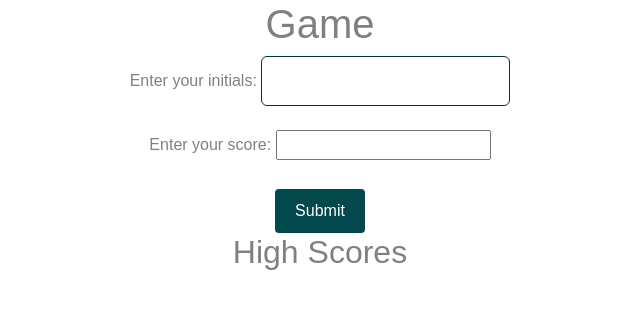
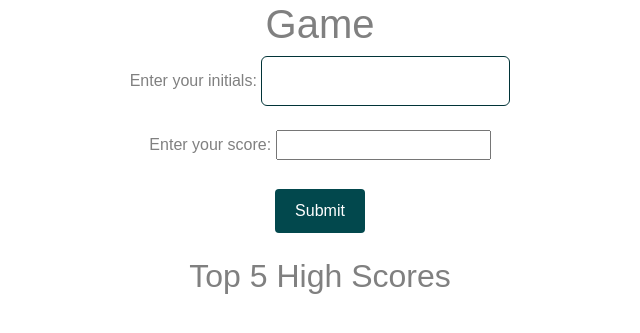
Before and after one commit to applewjr/heroku_apps, a Flask app: page /high_score in a window 1280 px wide. Shown: the part 69-402 px from the top of the page, without its empty margins (320-960 px from the left). Run offline with Flask 2, Linux system fonts and the light colour scheme; data that the repository does not hold is empty; parts of the project's set-up code (start-up, migrations or seed data) failed here and were passed over.

Commit message:
cols call fix

```diff
--- a/app.py
+++ b/app.py
@@ -101,8 +101,7 @@ def game():
         mysql.get_db().commit()
 
     cursor = mysql.get_db().cursor()
-    cursor.execute("SELECT DISTINCT initials, score FROM high_scores ORDER BY score DESC LIMIT 10")
-    # cursor.execute("SELECT DISTINCT * FROM high_scores ORDER BY score DESC LIMIT 10")
+    cursor.execute("SELECT DISTINCT * FROM high_scores ORDER BY score DESC LIMIT 5")
     scores = cursor.fetchall()
 
     return render_template('high_score.html', scores=scores)
--- a/templates/high_score.html
+++ b/templates/high_score.html
@@ -18,7 +18,8 @@
         <input type="submit" value="Submit">
     </form>
 
-    <h2>High Scores</h2>
+    <br>
+    <h2>Top 5 High Scores</h2>
     <ul>
         {% for row in scores %}
         <li>{{ row[1] }}: {{ row[2] }}</li>
```
